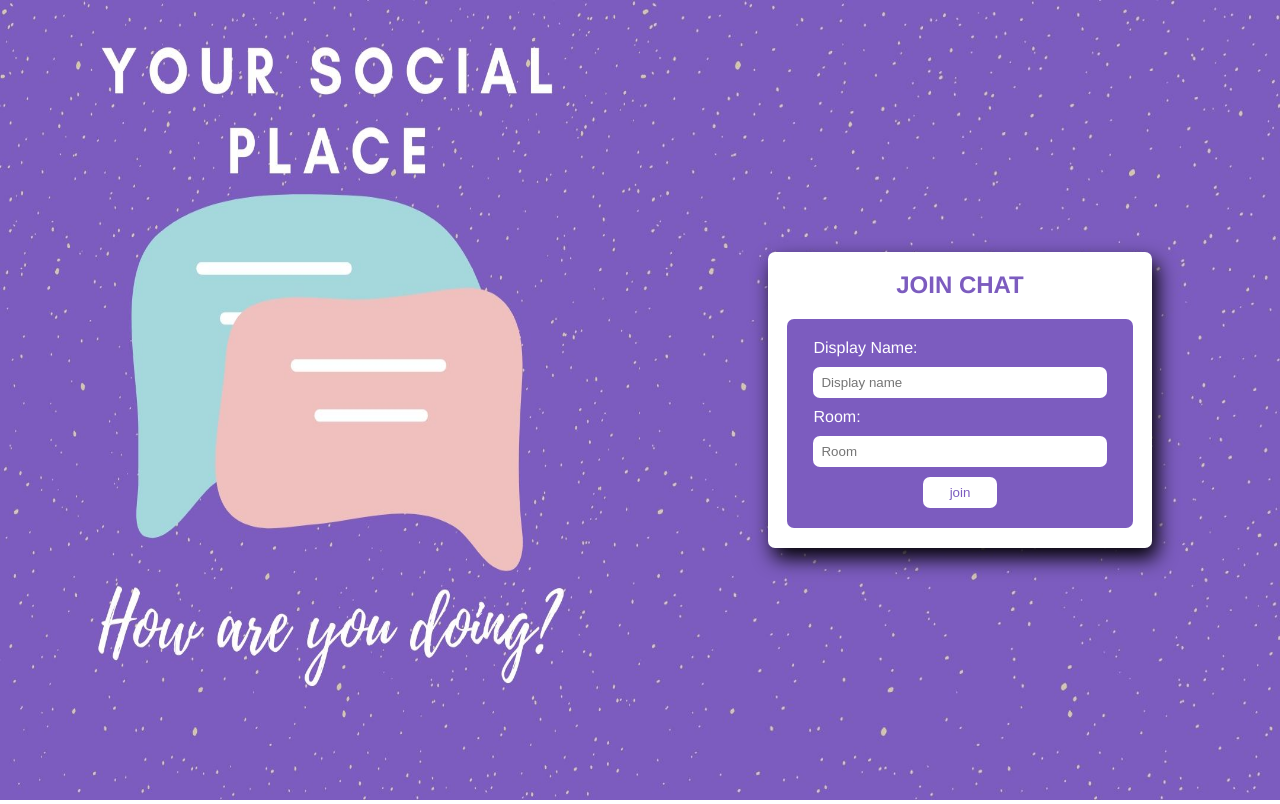
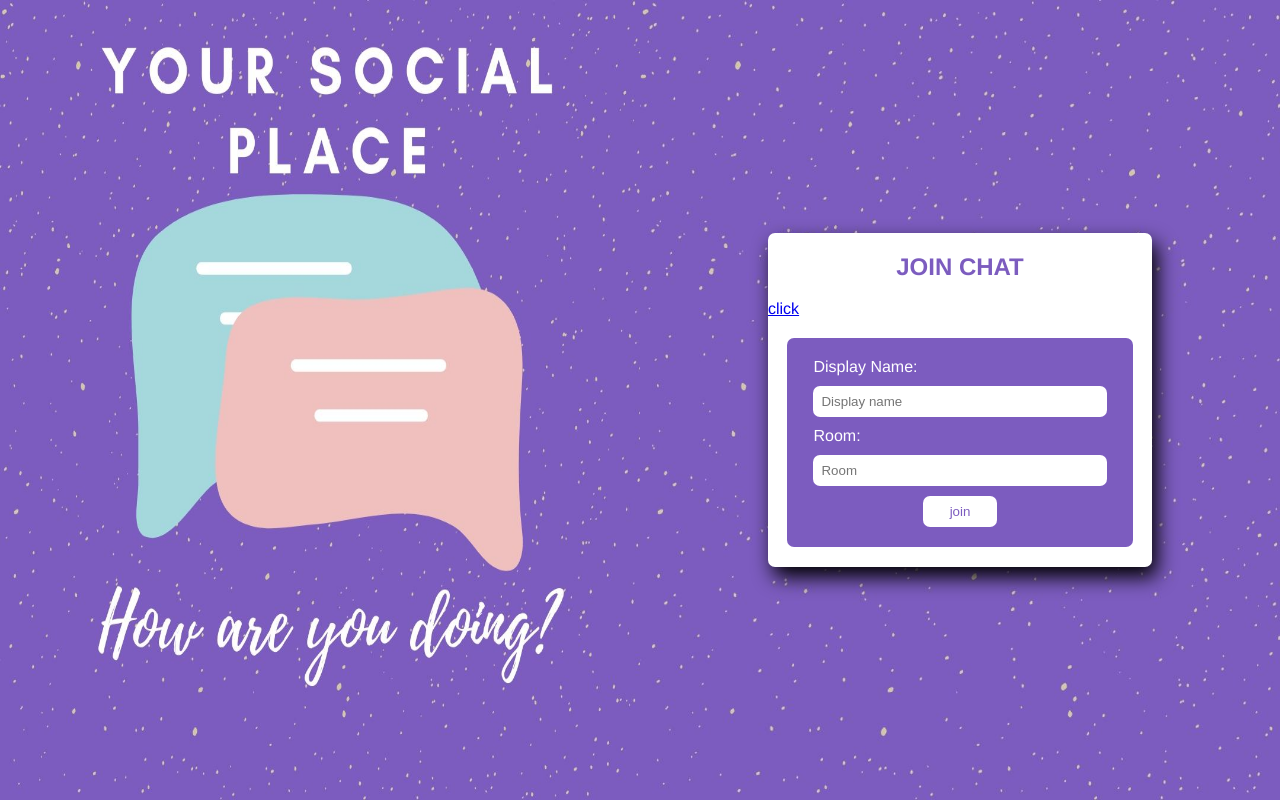
Before and after one commit to rohitkumarrana67/nodejs-chat-app, a website: page public/index.html in a window 1280 px wide. Drawn offline with Linux system fonts and the light colour scheme.

Commit message:
checking for url shortner

```diff
--- a/public/index.html
+++ b/public/index.html
@@ -1,11 +1,13 @@
 <!DOCTYPE html>
 <html lang="en">
+
 <head>
   <meta charset="UTF-8" />
   <meta name="viewport" content="width=device-width, initial-scale=1.0" />
   <title>Document</title>
   <link rel="stylesheet" href="./css/index.css" />
 </head>
+
 <body>
   <div class="container">
     <div class="box1">
@@ -20,17 +22,12 @@
       </div>
       <div class="form-container">
         <h2>JOIN CHAT</h2>
-
+        <a href="http://localhost:3000/VnlO">click</a>
         <div class="form-container-inner">
           <div class="form-box">
             <form action="chat.html">
               <label for="displayname">Display Name:</label>
-                <input
-                  type="text"
-                  name="username"
-                  placeholder="Display name"
-                  required
-                />
+              <input type="text" name="username" placeholder="Display name" required />
               <label for="room">Room:</label>
               <input type="text" name="room" placeholder="Room" required />
               <button>join</button>
@@ -41,4 +38,5 @@
     </div>
   </div>
 </body>
+
 </html>
```
Lines whose indentation alone changed are shown as unchanged.
